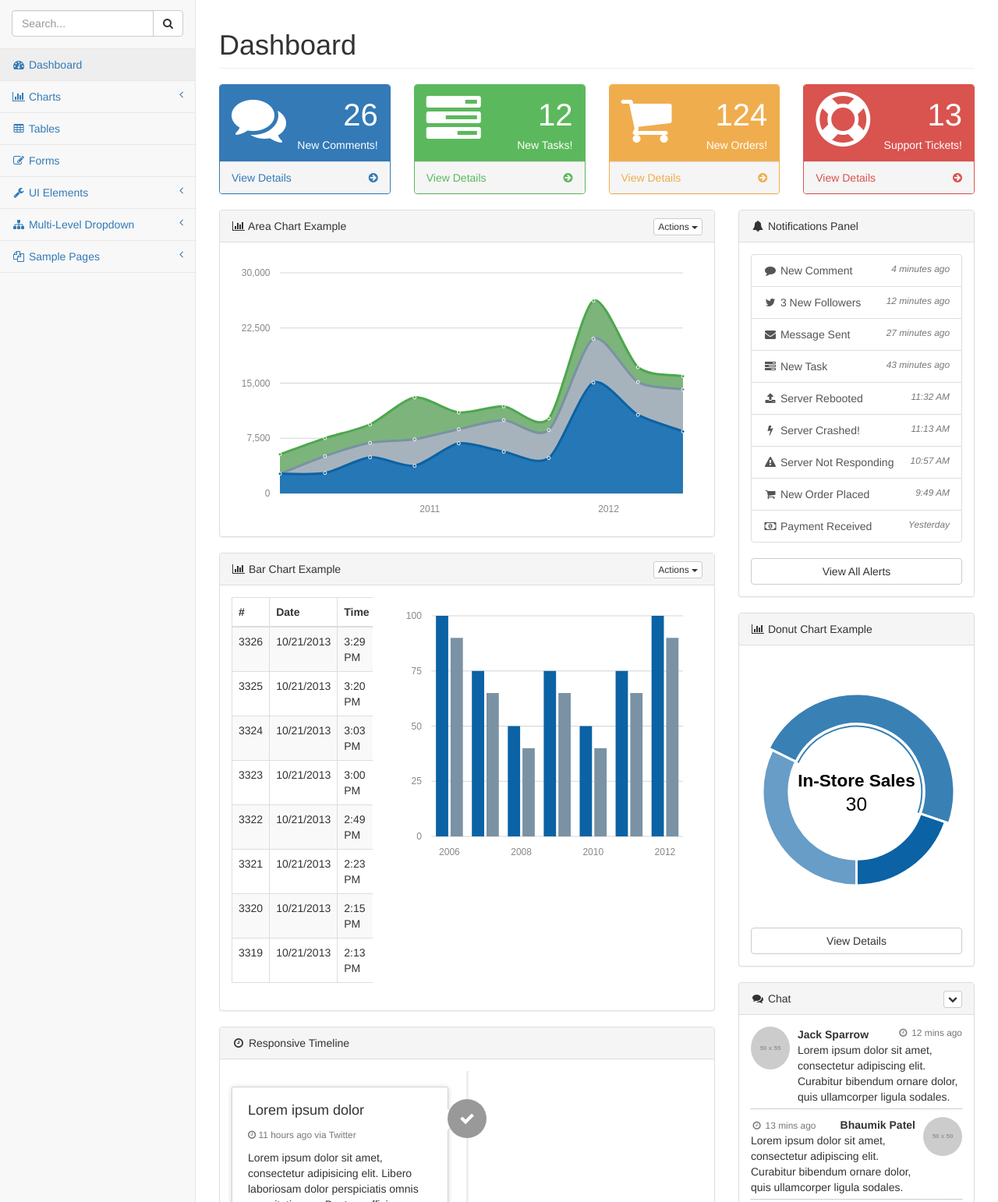
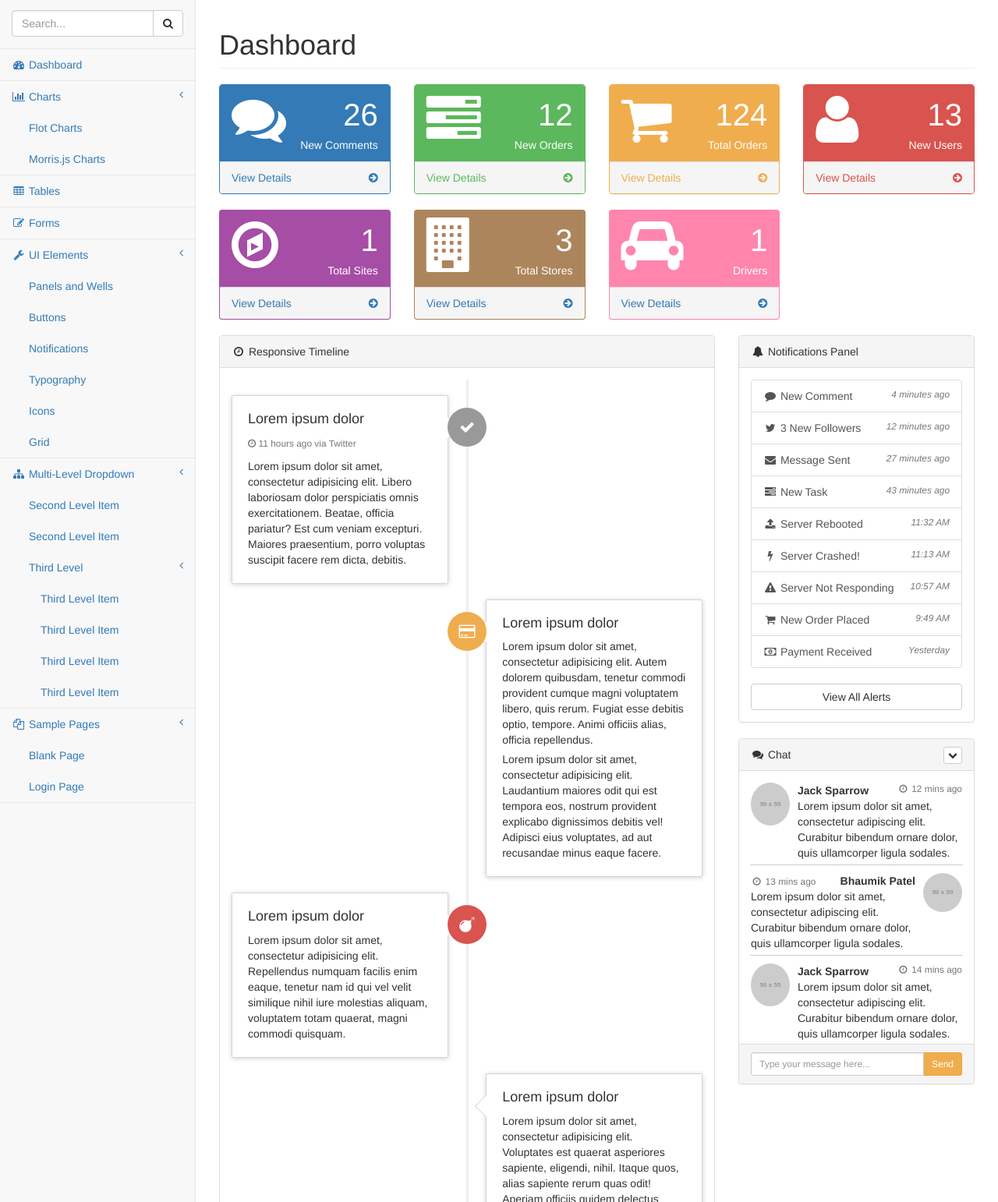
Before and after one commit to ashoetan/BM_backend, a website: page pages/index.html in a window 1280 px wide. Shown: the part 53-1595 px from the top of the page at 78% size. Drawn offline with Linux system fonts and the light colour scheme; placeholder pictures from the web are drawn by us.

Commit message:
dashboard template

```diff
--- a/pages/index.html
+++ b/pages/index.html
@@ -9,7 +9,7 @@
     <meta name="description" content="">
     <meta name="author" content="">
 
-    <title>SB Admin 2 - Bootstrap Admin Theme</title>
+    <title>Bring.Me admin</title>
 
     <!-- Bootstrap Core CSS -->
     <link href="../bower_components/bootstrap/dist/css/bootstrap.min.css" rel="stylesheet">
@@ -51,7 +51,7 @@
                     <span class="icon-bar"></span>
                     <span class="icon-bar"></span>
                 </button>
-                <a class="navbar-brand" href="index.html">SB Admin v2.0</a>
+                <a class="navbar-brand" href="index.html">Bringzit v1.0</a>
             </div>
             <!-- /.navbar-header -->
 
@@ -116,7 +116,7 @@
                             <a href="#">
                                 <div>
                                     <p>
-                                        <strong>Task 1</strong>
+                                        <strong>Order: #123444444</strong>
                                         <span class="pull-right text-muted">40% Complete</span>
                                     </p>
                                     <div class="progress progress-striped active">
@@ -132,7 +132,7 @@
                             <a href="#">
                                 <div>
                                     <p>
-                                        <strong>Task 2</strong>
+                                        <strong>Order: #123444444</strong>
                                         <span class="pull-right text-muted">20% Complete</span>
                                     </p>
                                     <div class="progress progress-striped active">
@@ -148,7 +148,7 @@
                             <a href="#">
                                 <div>
                                     <p>
-                                        <strong>Task 3</strong>
+                                        <strong>Order: #123444444</strong>
                                         <span class="pull-right text-muted">60% Complete</span>
                                     </p>
                                     <div class="progress progress-striped active">
@@ -164,7 +164,7 @@
                             <a href="#">
                                 <div>
                                     <p>
-                                        <strong>Task 4</strong>
+                                        <strong>Order: #123444444</strong>
                                         <span class="pull-right text-muted">80% Complete</span>
                                     </p>
                                     <div class="progress progress-striped active">
@@ -178,7 +178,7 @@
                         <li class="divider"></li>
                         <li>
                             <a class="text-center" href="#">
-                                <strong>See All Tasks</strong>
+                                <strong>Track All Orders</strong>
                                 <i class="fa fa-angle-right"></i>
                             </a>
                         </li>
@@ -203,25 +203,25 @@
                         <li>
                             <a href="#">
                                 <div>
-                                    <i class="fa fa-twitter fa-fw"></i> 3 New Followers
+                                    <i class="fa fa-user fa-fw"></i> 3 New Accounts
                                     <span class="pull-right text-muted small">12 minutes ago</span>
                                 </div>
                             </a>
                         </li>
                         <li class="divider"></li>
-                        <li>
+                       <!-- <li>
                             <a href="#">
                                 <div>
-                                    <i class="fa fa-envelope fa-fw"></i> Message Sent
+                                    <i class="fa fa-envelope fa-fw"></i> New Message
                                     <span class="pull-right text-muted small">4 minutes ago</span>
                                 </div>
                             </a>
                         </li>
-                        <li class="divider"></li>
+                        <li class="divider"></li>-->
                         <li>
                             <a href="#">
                                 <div>
-                                    <i class="fa fa-tasks fa-fw"></i> New Task
+                                    <i class="fa fa-tasks fa-fw"></i> New Orders
                                     <span class="pull-right text-muted small">4 minutes ago</span>
                                 </div>
                             </a>
@@ -376,12 +376,14 @@
         <div id="page-wrapper">
             <div class="row">
                 <div class="col-lg-12">
-                    <h1 class="page-header">Dashboard</h1>
+                    <h1 class="page-header">Dashboard </h1>
                 </div>
                 <!-- /.col-lg-12 -->
             </div>
-            <!-- /.row -->
+
+            <!-- /.row Dashboard Options-->
             <div class="row">
+<!-- Start new Comments-->
                 <div class="col-lg-3 col-md-6">
                     <div class="panel panel-primary">
                         <div class="panel-heading">
@@ -391,7 +393,7 @@
                                 </div>
                                 <div class="col-xs-9 text-right">
                                     <div class="huge">26</div>
-                                    <div>New Comments!</div>
+                                    <div> New Comments</div>
                                 </div>
                             </div>
                         </div>
@@ -404,6 +406,9 @@
                         </a>
                     </div>
                 </div>
+<!-- Finish new Comments-->
+
+<!-- Start new orders-->
                 <div class="col-lg-3 col-md-6">
                     <div class="panel panel-green">
                         <div class="panel-heading">
@@ -413,7 +418,7 @@
                                 </div>
                                 <div class="col-xs-9 text-right">
                                     <div class="huge">12</div>
-                                    <div>New Tasks!</div>
+                                    <div>New Orders</div>
                                 </div>
                             </div>
                         </div>
@@ -426,6 +431,9 @@
                         </a>
                     </div>
                 </div>
+<!-- Finish new orders-->
+
+<!-- Start total orders-->
                 <div class="col-lg-3 col-md-6">
                     <div class="panel panel-yellow">
                         <div class="panel-heading">
@@ -435,7 +443,7 @@
                                 </div>
                                 <div class="col-xs-9 text-right">
                                     <div class="huge">124</div>
-                                    <div>New Orders!</div>
+                                    <div>Total Orders</div>
                                 </div>
                             </div>
                         </div>
@@ -448,16 +456,95 @@
                         </a>
                     </div>
                 </div>
+<!-- Finish total orders-->
+
+
+<!-- Start New Users-->
                 <div class="col-lg-3 col-md-6">
                     <div class="panel panel-red">
                         <div class="panel-heading">
                             <div class="row">
                                 <div class="col-xs-3">
-                                    <i class="fa fa-support fa-5x"></i>
+                                    <i class="fa fa-user fa-5x"></i>
                                 </div>
                                 <div class="col-xs-9 text-right">
                                     <div class="huge">13</div>
-                                    <div>Support Tickets!</div>
+                                    <div>New Users</div>
+                                </div>
+                            </div>
+                        </div>
+                        <a href="#">
+                            <div class="panel-footer">
+                                <span class="pull-left">View Details</span>
+                                <span class="pull-right"><i class="fa fa-arrow-circle-right"></i></span>
+                                <div class="clearfix"></div>
+                            </div>
+                        </a>
+                    </div>
+                </div>
+ <!-- End New Users-->
+
+<!-- Start Total sites-->
+ <div class="col-lg-3 col-md-6">
+                    <div class="panel panel" style="background: #A64DA6;color: white">
+                        <div class="panel-heading">
+                            <div class="row">
+                                <div class="col-xs-3">
+                                    <i class="fa fa-compass fa-5x"></i>
+                                </div>
+                                <div class="col-xs-9 text-right">
+                                    <div class="huge">1</div>
+                                    <div> Total Sites</div>
+                                </div>
+                            </div>
+                        </div>
+                        <a href="#">
+                            <div class="panel-footer">
+                                <span class="pull-left">View Details</span>
+                                <span class="pull-right"><i class="fa fa-arrow-circle-right"></i></span>
+                                <div class="clearfix"></div>
+                            </div>
+                        </a>
+                    </div>
+                </div>
+<!-- Finish Total Sites-->
+
+<!-- Start total Stores-->
+<div class="col-lg-3 col-md-6">
+                    <div class="panel panel" style="background: #AD855C;color: white">
+                        <div class="panel-heading">
+                            <div class="row">
+                                <div class="col-xs-3">
+                                    <i class="fa fa-building fa-5x"></i>
+                                </div>
+                                <div class="col-xs-9 text-right">
+                                    <div class="huge">3</div>
+                                    <div> Total Stores</div>
+                                </div>
+                            </div>
+                        </div>
+                        <a href="#">
+                            <div class="panel-footer">
+                                <span class="pull-left">View Details</span>
+                                <span class="pull-right"><i class="fa fa-arrow-circle-right"></i></span>
+                                <div class="clearfix"></div>
+                            </div>
+                        </a>
+                    </div>
+                </div>
+<!-- Finish Total Stores-->
+
+            <!-- Start total Stores-->
+<div class="col-lg-3 col-md-6">
+                    <div class="panel panel" style="background: #FF85AD;color: white">
+                        <div class="panel-heading">
+                            <div class="row">
+                                <div class="col-xs-3">
+                                    <i class="fa fa-car fa-5x"></i>
+                                </div>
+                                <div class="col-xs-9 text-right">
+                                    <div class="huge">1</div>
+                                    <div> Drivers</div>
                                 </div>
                             </div>
                         </div>
@@ -471,141 +558,11 @@
                     </div>
                 </div>
             </div>
-            <!-- /.row -->
+<!-- End Dash Tools!!-->
+
+<!-- /.row -->
             <div class="row">
                 <div class="col-lg-8">
-                    <div class="panel panel-default">
-                        <div class="panel-heading">
-                            <i class="fa fa-bar-chart-o fa-fw"></i> Area Chart Example
-                            <div class="pull-right">
-                                <div class="btn-group">
-                                    <button type="button" class="btn btn-default btn-xs dropdown-toggle" data-toggle="dropdown">
-                                        Actions
-                                        <span class="caret"></span>
-                                    </button>
-                                    <ul class="dropdown-menu pull-right" role="menu">
-                                        <li><a href="#">Action</a>
-                                        </li>
-                                        <li><a href="#">Another action</a>
-                                        </li>
-                                        <li><a href="#">Something else here</a>
-                                        </li>
-                                        <li class="divider"></li>
-                                        <li><a href="#">Separated link</a>
-                                        </li>
-                                    </ul>
-                                </div>
-                            </div>
-                        </div>
-                        <!-- /.panel-heading -->
-                        <div class="panel-body">
-                            <div id="morris-area-chart"></div>
-                        </div>
-                        <!-- /.panel-body -->
-                    </div>
-                    <!-- /.panel -->
-                    <div class="panel panel-default">
-                        <div class="panel-heading">
-                            <i class="fa fa-bar-chart-o fa-fw"></i> Bar Chart Example
-                            <div class="pull-right">
-                                <div class="btn-group">
-                                    <button type="button" class="btn btn-default btn-xs dropdown-toggle" data-toggle="dropdown">
-                                        Actions
-                                        <span class="caret"></span>
-                                    </button>
-                                    <ul class="dropdown-menu pull-right" role="menu">
-                                        <li><a href="#">Action</a>
-                                        </li>
-                                        <li><a href="#">Another action</a>
-                                        </li>
-                                        <li><a href="#">Something else here</a>
-                                        </li>
-                                        <li class="divider"></li>
-                                        <li><a href="#">Separated link</a>
-                                        </li>
-                                    </ul>
-                                </div>
-                            </div>
-                        </div>
-                        <!-- /.panel-heading -->
-                        <div class="panel-body">
-                            <div class="row">
-                                <div class="col-lg-4">
-                                    <div class="table-responsive">
-                                        <table class="table table-bordered table-hover table-striped">
-                                            <thead>
-                                                <tr>
-                                                    <th>#</th>
-                                                    <th>Date</th>
-                                                    <th>Time</th>
-                                                    <th>Amount</th>
-                                                </tr>
-                                            </thead>
-                                            <tbody>
-                                                <tr>
-                                                    <td>3326</td>
-                                                    <td>10/21/2013</td>
-                                                    <td>3:29 PM</td>
-                                                    <td>$321.33</td>
-                                                </tr>
-                                                <tr>
-                                                    <td>3325</td>
-                                                    <td>10/21/2013</td>
-                                                    <td>3:20 PM</td>
-                                                    <td>$234.34</td>
-                                                </tr>
-                                                <tr>
-                                                    <td>3324</td>
-                                                    <td>10/21/2013</td>
-                                                    <td>3:03 PM</td>
-                                                    <td>$724.17</td>
-                                                </tr>
-                                                <tr>
-                                                    <td>3323</td>
-                                                    <td>10/21/2013</td>
-                                                    <td>3:00 PM</td>
-                                                    <td>$23.71</td>
-                                                </tr>
-                                                <tr>
-                                                    <td>3322</td>
-                                                    <td>10/21/2013</td>
-                                                    <td>2:49 PM</td>
-                                                    <td>$8345.23</td>
-                                                </tr>
-                                                <tr>
-                                                    <td>3321</td>
-                                                    <td>10/21/2013</td>
-                                                    <td>2:23 PM</td>
-                                                    <td>$245.12</td>
-                                                </tr>
-                                                <tr>
-                                                    <td>3320</td>
-                                                    <td>10/21/2013</td>
-                                                    <td>2:15 PM</td>
-                                                    <td>$5663.54</td>
-                                                </tr>
-                                                <tr>
-                                                    <td>3319</td>
-                                                    <td>10/21/2013</td>
-                                                    <td>2:13 PM</td>
-                                                    <td>$943.45</td>
-                                                </tr>
-                                            </tbody>
-                                        </table>
-                                    </div>
-                                    <!-- /.table-responsive -->
-                                </div>
-                                <!-- /.col-lg-4 (nested) -->
-                                <div class="col-lg-8">
-                                    <div id="morris-bar-chart"></div>
-                                </div>
-                                <!-- /.col-lg-8 (nested) -->
-                            </div>
-                            <!-- /.row -->
-                        </div>
-                        <!-- /.panel-body -->
-                    </div>
-                    <!-- /.panel -->
                     <div class="panel panel-default">
                         <div class="panel-heading">
                             <i class="fa fa-clock-o fa-fw"></i> Responsive Timeline
@@ -720,6 +677,7 @@
                     <!-- /.panel -->
                 </div>
                 <!-- /.col-lg-8 -->
+
                 <div class="col-lg-4">
                     <div class="panel panel-default">
                         <div class="panel-heading">
@@ -780,16 +738,8 @@
                         <!-- /.panel-body -->
                     </div>
                     <!-- /.panel -->
-                    <div class="panel panel-default">
-                        <div class="panel-heading">
-                            <i class="fa fa-bar-chart-o fa-fw"></i> Donut Chart Example
-                        </div>
-                        <div class="panel-body">
-                            <div id="morris-donut-chart"></div>
-                            <a href="#" class="btn btn-default btn-block">View Details</a>
-                        </div>
-                        <!-- /.panel-body -->
-                    </div>
+
+
                     <!-- /.panel -->
                     <div class="chat-panel panel panel-default">
                         <div class="panel-heading">
@@ -909,6 +859,8 @@
                         <!-- /.panel-footer -->
                     </div>
                     <!-- /.panel .chat-panel -->
+
+
                 </div>
                 <!-- /.col-lg-4 -->
             </div>
```
